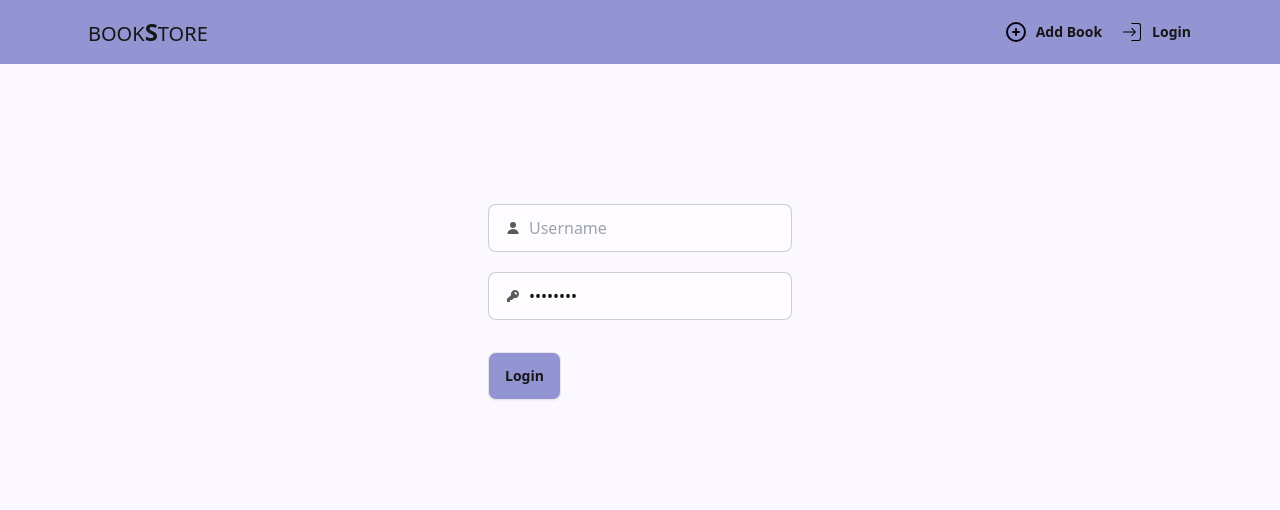
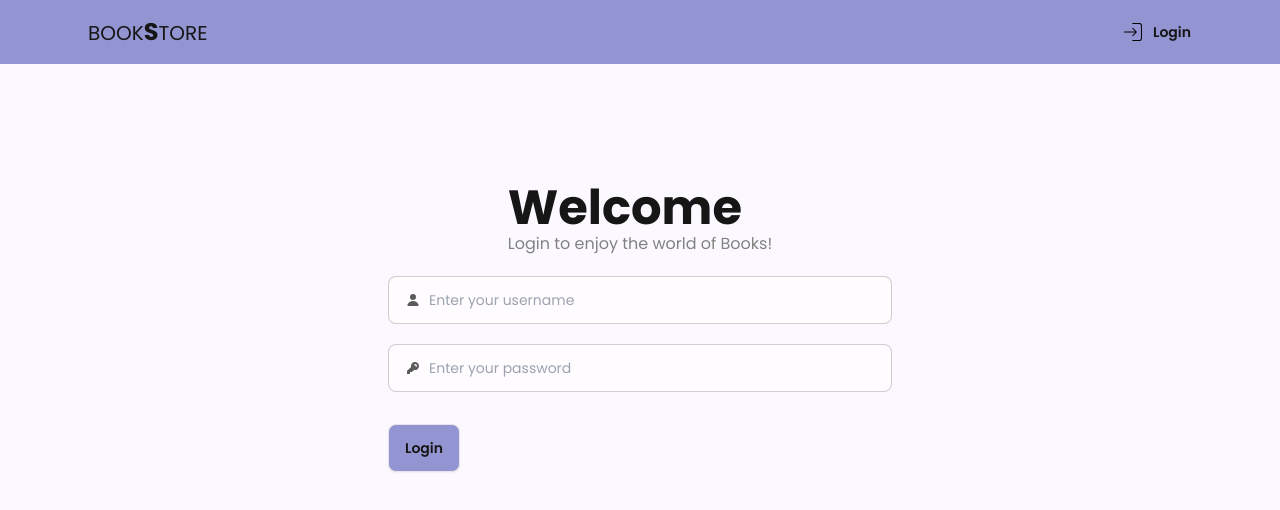
Before and after one commit to hxynh/BookStore, a React (Vite) app: page /login in a window 1280 px wide. Shown: the top 510 px of the page. Built offline with nearby package versions, Linux system fonts and the light colour scheme.

Commit message:
Set up basic login/logout function

```diff
--- a/package.json
+++ b/package.json
@@ -15,6 +15,7 @@
   "dependencies": {
     "@reduxjs/toolkit": "^2.2.3",
     "axios": "^1.6.8",
+    "concurrently": "^8.2.2",
     "cors": "^2.8.5",
     "dotenv": "^16.4.5",
     "express": "^4.19.2",
@@ -25,6 +26,7 @@
     "react-redux": "^9.1.1",
     "react-router": "^6.22.3",
     "react-router-dom": "^6.22.3",
+    "react-spinners": "^0.13.8",
     "react-toastify": "^10.0.5",
     "uuid": "^9.0.1"
   },
@@ -33,6 +35,7 @@
     "@types/node": "^20.12.7",
     "@types/react": "^18.2.66",
     "@types/react-dom": "^18.2.22",
+    "@types/react-spinner": "^0.2.3",
     "@types/uuid": "^9.0.8",
     "@typescript-eslint/eslint-plugin": "^7.2.0",
     "@typescript-eslint/parser": "^7.2.0",
@@ -49,7 +52,7 @@
     "typescript": "^5.2.2",
     "vite": "^5.2.0"
   },
-  "description": "- Users can login by entering their name to view a personalized Welcome message and can logout to clear their name\r - Users can add new books by clicking on the 'Add Book' located at the top right corner of the Navigation Bar\r - Users can click on any books available on the screen to edit the details of any books\r - Users can also delete books by clicking on the trash can icon located on the top right corner of every book tile",
+  "description": "",
   "main": "postcss.config.js",
   "keywords": [],
   "author": "",
--- a/src/App.css
+++ b/src/App.css
@@ -1,3 +1,4 @@
+@import url('https://fonts.googleapis.com/css2?family=Poppins:wght@300;400;600;700&display=swap');
 @tailwind base;
 @tailwind components;
 @tailwind utilities;
@@ -6,4 +7,5 @@ body {
     min-height: 100vh;
     background-color: #FBF9FF;
     padding-bottom: 2rem;
+    font-family: 'Poppins', 'sans-serif';
 }
--- /dev/null
+++ b/src/assets/user.json
@@ -0,0 +1,5 @@
+{
+    "name": "Nancy",
+    "username": "nhou",
+    "password": "123456"
+}
--- a/src/components/LoginForm.tsx
+++ b/src/components/LoginForm.tsx
@@ -1,35 +1,49 @@
+import { useEffect } from "react";
 import { useAppDispatch, useAppSelector } from "../app/store";
-import { login } from "../features/user/userSlice";
+import { login, loginInfo } from "../features/user/userSlice";
 import { useNavigate } from "react-router-dom";
 
 
 function LoginForm() {
     const dispatch = useAppDispatch();
     const navigate = useNavigate();
-    const loginStatus = useAppSelector(state => state.user.loggedIn);
+    const isSuccess = useAppSelector((state) => state.user.isSuccess)
+
+    useEffect(() => {
+        if(isSuccess){
+            navigate('/')
+        }
+    }, [isSuccess])
 
     const handleSignIn = (event: React.FormEvent<HTMLFormElement>) => {
         event.preventDefault();
-
-        dispatch(login({username:"nhou", password:"123456"}))
-        if(loginStatus) {
-            navigate("/")
+        const fd = new FormData(event.currentTarget);
+        const data = Object.fromEntries(fd.entries());
+        const userData: loginInfo ={
+            username: data.username.toString(),
+            password: data.password.toString()
         }
-
+        dispatch(login(userData))
     }
 
   return (
-    <form onSubmit={handleSignIn} className="max-w-[50%] lg:max-w-[30%] mx-auto my-20 p-10">
+    <div className="max-w-[80%] md:max-w-[60%] lg:max-w-[50%] mx-auto my-20 p-10">
+    <section className="mx-auto max-w-fit">
+        <h1 className="text-5xl font-extrabold">Welcome</h1>
+        <p className="text-[#828282]">Login to enjoy the world of Books!</p>
+    </section>
+    <form onSubmit={handleSignIn} className="max-w-[90%] mx-auto">
         <label className="input input-bordered flex items-center gap-2 my-5">
             <svg xmlns="http://www.w3.org/2000/svg" viewBox="0 0 16 16" fill="currentColor" className="w-4 h-4 opacity-70"><path d="M8 8a3 3 0 1 0 0-6 3 3 0 0 0 0 6ZM12.735 14c.618 0 1.093-.561.872-1.139a6.002 6.002 0 0 0-11.215 0c-.22.578.254 1.139.872 1.139h9.47Z" /></svg>
-            <input type="text" className="grow" placeholder="Username" />
+            <input type="text" name="username" className="grow text-sm" placeholder="Enter your username" />
         </label>
         <label className="input input-bordered flex items-center gap-2 my-5">
             <svg xmlns="http://www.w3.org/2000/svg" viewBox="0 0 16 16" fill="currentColor" className="w-4 h-4 opacity-70"><path fillRule="evenodd" d="M14 6a4 4 0 0 1-4.899 3.899l-1.955 1.955a.5.5 0 0 1-.353.146H5v1.5a.5.5 0 0 1-.5.5h-2a.5.5 0 0 1-.5-.5v-2.293a.5.5 0 0 1 .146-.353l3.955-3.955A4 4 0 1 1 14 6Zm-4-2a.75.75 0 0 0 0 1.5.5.5 0 0 1 .5.5.75.75 0 0 0 1.5 0 2 2 0 0 0-2-2Z" clipRule="evenodd" /></svg>
-            <input type="password" className="grow" value="password" />
+            <input type="password" name="password" className="grow text-sm" placeholder="Enter your password" />
         </label>
-        <button className="btn mt-3 bg-primary hover:bg-secondary">Login</button>
+        <button type="submit" className="btn mt-3 bg-primary hover:bg-secondary">Login</button>
     </form>
+    </div>
   )
 }
 
--- a/src/components/NavBar.tsx
+++ b/src/components/NavBar.tsx
@@ -7,8 +7,7 @@ import { logout} from "../features/user/userSlice";
 
 function NavBar() {
     const [openAddModal, setOpenAddModal] = useState<boolean>(false);
-    //const [userInfo, setUserInfo] = useState<loginInfo>({username:"", password:""})
-    const loginStatus = useAppSelector(state => state.user.loggedIn);
+    const isSuccess = useAppSelector(state => state.user.isSuccess)
     const dispatch = useAppDispatch()
     const navigate = useNavigate();
 
@@ -21,10 +20,10 @@ function NavBar() {
     }
 
     const handleLoginStatus = () => {
-        if(loginStatus) {
+        if(isSuccess) {
             dispatch(logout())
-            navigate('/login')
         }
+        navigate('/login')
     }
 
   return (
@@ -38,31 +37,20 @@ function NavBar() {
         </div>
         <div className="navbar-end">
             {/*Add button*/}
-            <button className="btn btn-ghost px-2"
+            {isSuccess && <button className="btn btn-ghost px-2"
                 onClick={openModal}
             >
                 <svg className='h-6 w-6' viewBox="0 0 24 24" version="1.1" xmlns="http://www.w3.org/2000/svg" fill="#000000"><g id="SVGRepo_bgCarrier" strokeWidth="0"></g><g id="SVGRepo_tracerCarrier" strokeLinecap="round" strokeLinejoin="round"></g><g id="SVGRepo_iconCarrier"> <title>Add-Stroke</title> <g id="Page-1" stroke="none" strokeWidth="1" fill="none" fillRule="evenodd"> <g id="Add-Stroke"> <rect id="Rectangle" fillRule="nonzero" x="0" y="0" width="24" height="24"> </rect> <circle id="Oval" stroke="#0C0310" strokeWidth="2" strokeLinecap="round" cx="12" cy="12" r="9"> </circle> <line x1="12" y1="9" x2="12" y2="15" id="Path" stroke="#0C0310" strokeWidth="2" strokeLinecap="round"> </line> <line x1="9" y1="12" x2="15" y2="12" id="Path" stroke="#0C0310" strokeWidth="2" strokeLinecap="round"> </line> </g> </g> </g></svg>
                     Add Book
-            </button>
+            </button>}
 
             {/*Login/Logout button*/}
             <div className="dropdown dropdown-end">
             <button tabIndex={0} className="btn btn-ghost px-2" onClick={handleLoginStatus}
             >
                 <svg fill="#000000" className='h-6 w-6' viewBox="0 0 24 24" xmlns="http://www.w3.org/2000/svg"><g id="SVGRepo_bgCarrier" strokeWidth="0"></g><g id="SVGRepo_tracerCarrier" strokeLinecap="round" strokeLinejoin="round"></g><g id="SVGRepo_iconCarrier"> <g id="Login"> <g> <path d="M20.944,18.432a2.577,2.577,0,0,1-2.729,2.5c-2.153.012-4.307,0-6.46,0a.5.5,0,0,1,0-1c2.2,0,4.4.032,6.6,0,1.107-.016,1.589-.848,1.589-1.838V5.63a1.545,1.545,0,0,0-.969-1.471,3.027,3.027,0,0,0-1.061-.095H11.755a.5.5,0,0,1,0-1c2.225,0,4.465-.085,6.688,0a2.566,2.566,0,0,1,2.5,2.67Z"></path> <path d="M15.794,12.354a.459.459,0,0,0,.138-.312A.3.3,0,0,0,15.938,12a.29.29,0,0,0-.006-.041.455.455,0,0,0-.138-.313L12.125,7.978a.5.5,0,0,0-.707.707L14.234,11.5H3.492a.5.5,0,0,0,0,1H14.234l-2.816,2.815a.5.5,0,0,0,.707.707Z"></path> </g> </g> </g> </svg>
-                {!loginStatus ? 'Login' : 'Logout'}
-
+                {!isSuccess ? 'Login' : 'Logout'}
             </button>
-{/*
-            {!loginStatus && <div tabIndex={0} className="mt-3 z-[1] card card-compact dropdown-content w-52 bg-base-100 shadow">
-                <div className="card-body bg-slate-300 p-5">
-                <span className="font-bold text-lg">Enter your name</span>
-                <input name="username" type="text" className="input items-center" value={username || ""} onChange={handleName} />
-                <div className="card-actions">
-                    <button className="btn btn-primary btn-sm btn-block">Login</button>
-                </div>
-                </div>
-            </div>} */}
             </div>
         </div>
     </div>
--- /dev/null
+++ b/src/components/Spinner.tsx
@@ -0,0 +1,22 @@
+import  { MoonLoader}  from 'react-spinners'
+type Props = {
+    isLoading?: boolean
+}
+
+function Spinner({isLoading = true}: Props) {
+  return (
+    <>
+        <div>
+            <MoonLoader
+                color = 'gray'
+                loading = {isLoading}
+                aria-label = 'Loading Spinner'
+                data-testid = 'loader'
+                className='fixed top-[50%] left-[50%] translate-x-[-1/2] translate-y-[-1/2]'
+                />
+        </div>
+    </>
+  )
+}
+
+export default Spinner
--- a/src/features/user/userSlice.ts
+++ b/src/features/user/userSlice.ts
@@ -1,18 +1,32 @@
 import {createSlice, PayloadAction } from "@reduxjs/toolkit";
+import userInfo from "../../assets/user.json";
+
+interface User {
+    name: string,
+    username: string,
+    password: string
+}
 
 interface UserState {
-    name: string,
-    username: string,
-    password: string,
-    loggedIn: boolean
+    user: User,
+    isError: boolean,
+    isSuccess: boolean,
+    isLoading: boolean,
+    message: string
 }
 
+//const user: User = JSON.parse(localStorage.getItem('user') || '""') ;
 
 const initialState: UserState = {
-    name: "Nancy Hou",
-    username: "nhou",
-    password: "123456",
-    loggedIn: false
+    user: {
+        name: "",
+        username: "",
+        password: ""
+    },
+    isError: false,
+    isSuccess: false,
+    isLoading: false,
+    message: '',
 }
 
 export type loginInfo = {
@@ -27,15 +41,15 @@ const userSlice = createSlice({
 
         login: (state, action: PayloadAction<loginInfo>) => {
             const {username, password} = action.payload
-            if(state.username === username && state.password === password) {
-                state.loggedIn = true
+            if(userInfo.username === username && userInfo.password === password) {
+                state.isSuccess = true
             } else {
-                state.loggedIn = false
+                state.isSuccess = false
             }
         },
 
         logout: (state) => {
-            state.loggedIn = false;
+            state.isSuccess = false;
 
         }
     }
--- a/src/pages/Home.tsx
+++ b/src/pages/Home.tsx
@@ -3,18 +3,26 @@ import NavBar from '../components/NavBar'
 import { useEffect } from 'react'
 import { useAppDispatch, useAppSelector } from '../app/store'
 import { showBooks } from '../features/books/booksSlice';
+import { useNavigate } from 'react-router';
 function Home() {
   const dispatch = useAppDispatch();
   const books = useAppSelector(state => state.books)
+  const user = useAppSelector(state => state.user.user)
+  const isSuccess = useAppSelector (state => state.user.isSuccess)
+  const navigate = useNavigate();
 
   useEffect(() => {
+    if(!isSuccess) {
+      navigate('/login')
+    }
     dispatch(showBooks())
-  }, [books, dispatch])
+  }, [books, isSuccess, dispatch])
+
 
   return (
     <>
         <NavBar />
-        <h1 className='text-3xl mx-auto my-5 max-w-fit font-semibold tracking-wide'>Welcome, Nancy!</h1>
+        <h1 className='text-3xl mx-auto my-5 max-w-fit font-semibold tracking-wide'>Welcome, {user.username}!</h1>
         <BookList />
     </>
   )
```
Also changed, not shown: src/features/books/booksSlice.ts (+14 -41 lines), src/layout/BookList.tsx (+14 -2 lines), 2 other files (tests, documents, lock files or other folders).
